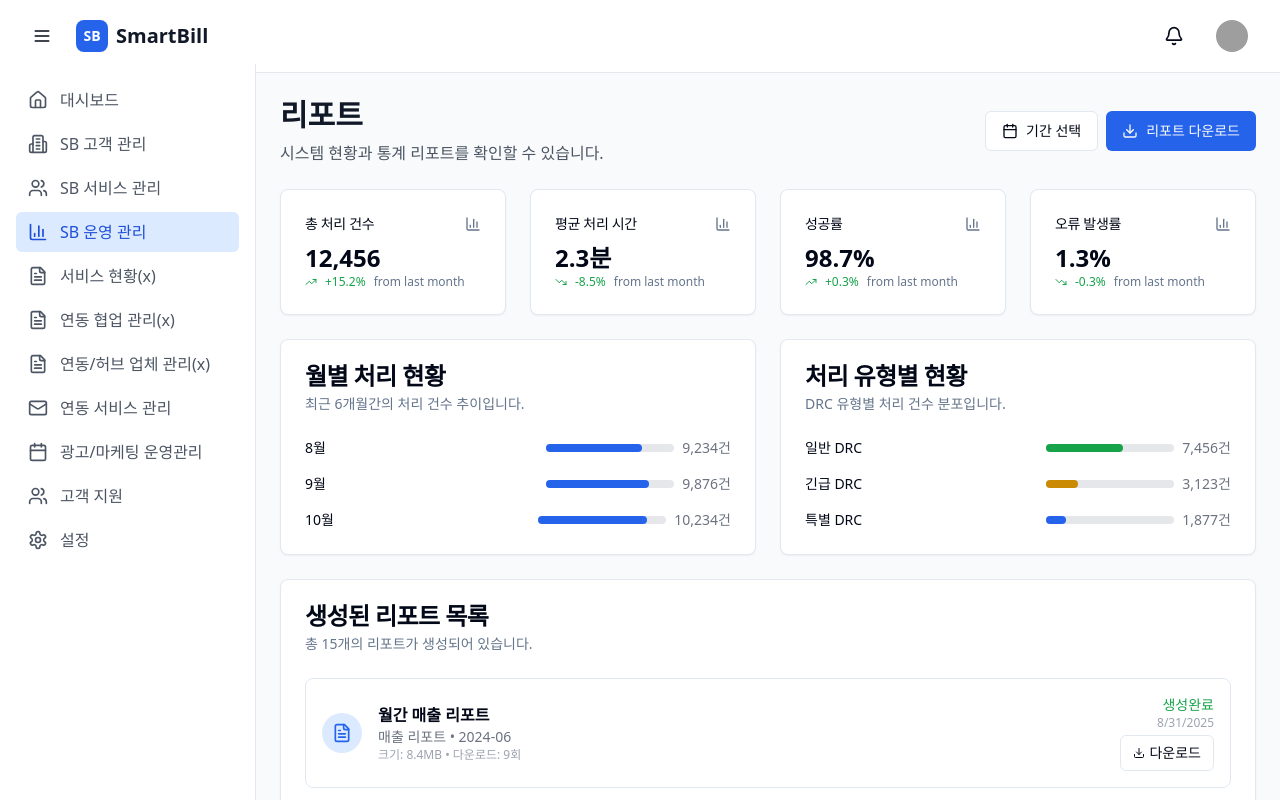
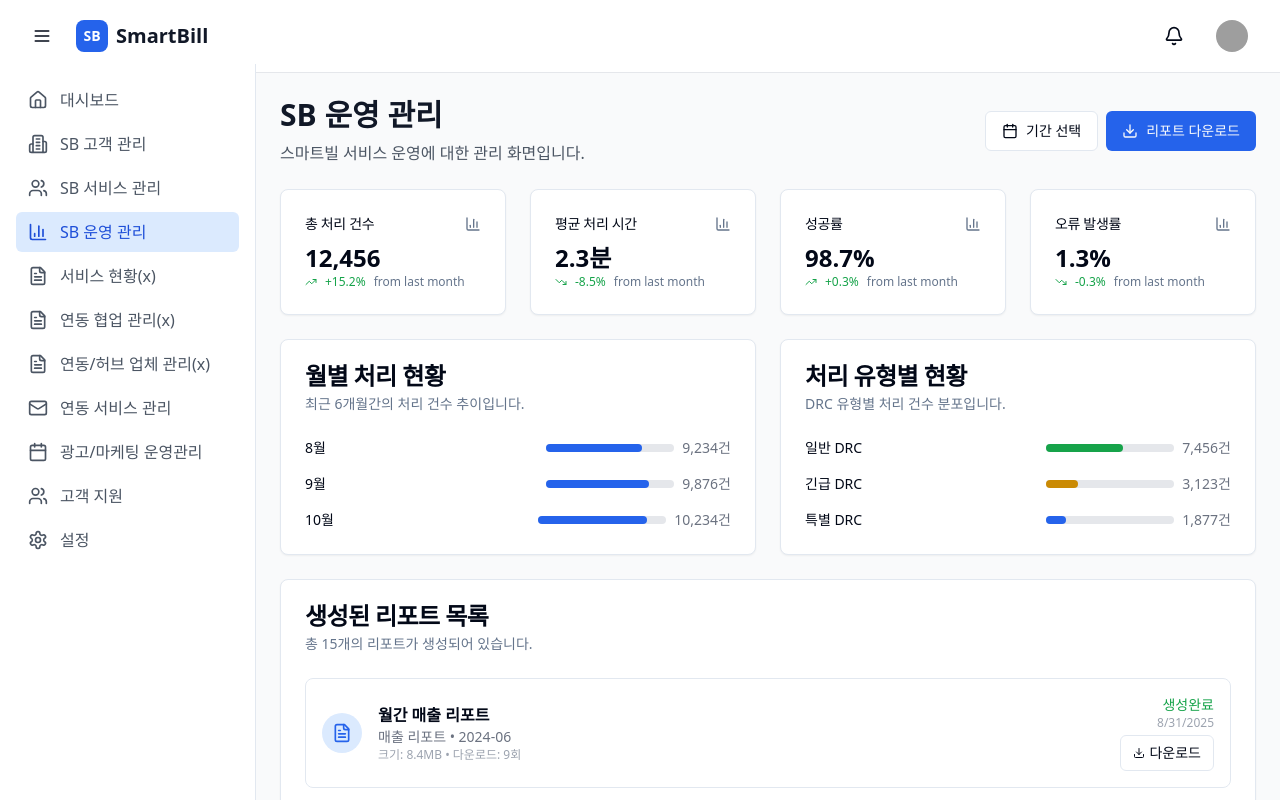
Before and after one commit to Kai-Ahn-Businesson/smartbill-modernization, a React (Vite) app in the folder frontend/: page /reports in a window 1280 px wide. Shown: the top 800 px of the page. Built offline with nearby package versions, Linux system fonts and the light colour scheme; no server answers; sample sign-in values are in the browser's storage; grey boxes are pictures that could not be loaded; the HTML template or start-up script is replaced by a standard one.

Commit message:
연동 서비스 관리

```diff
--- a/frontend/src/pages/MailPage.tsx
+++ b/frontend/src/pages/MailPage.tsx
@@ -9,9 +9,9 @@
     <div className="space-y-6">
       <div className="flex items-center justify-between">
         <div>
-          <h1 className="text-3xl font-bold text-gray-900">메일 관리</h1>
+          <h1 className="text-3xl font-bold text-gray-900">연동 서비스 관리</h1>
           <p className="mt-2 text-gray-600">
-            시스템 알림과 메시지를 관리할 수 있습니다.
+           각종 연동에 대한 서비스를 관리할 수 있습니다.
           </p>
         </div>
         <Button className="flex items-center space-x-2">
--- a/frontend/src/pages/ReportsPage.tsx
+++ b/frontend/src/pages/ReportsPage.tsx
@@ -8,9 +8,9 @@
     <div className="space-y-6">
       <div className="flex items-center justify-between">
         <div>
-          <h1 className="text-3xl font-bold text-gray-900">리포트</h1>
+          <h1 className="text-3xl font-bold text-gray-900">SB 운영 관리</h1>
           <p className="mt-2 text-gray-600">
-            시스템 현황과 통계 리포트를 확인할 수 있습니다.
+            스마트빌 서비스 운영에 대한 관리 화면입니다.
           </p>
         </div>
         <div className="flex space-x-2">
```
